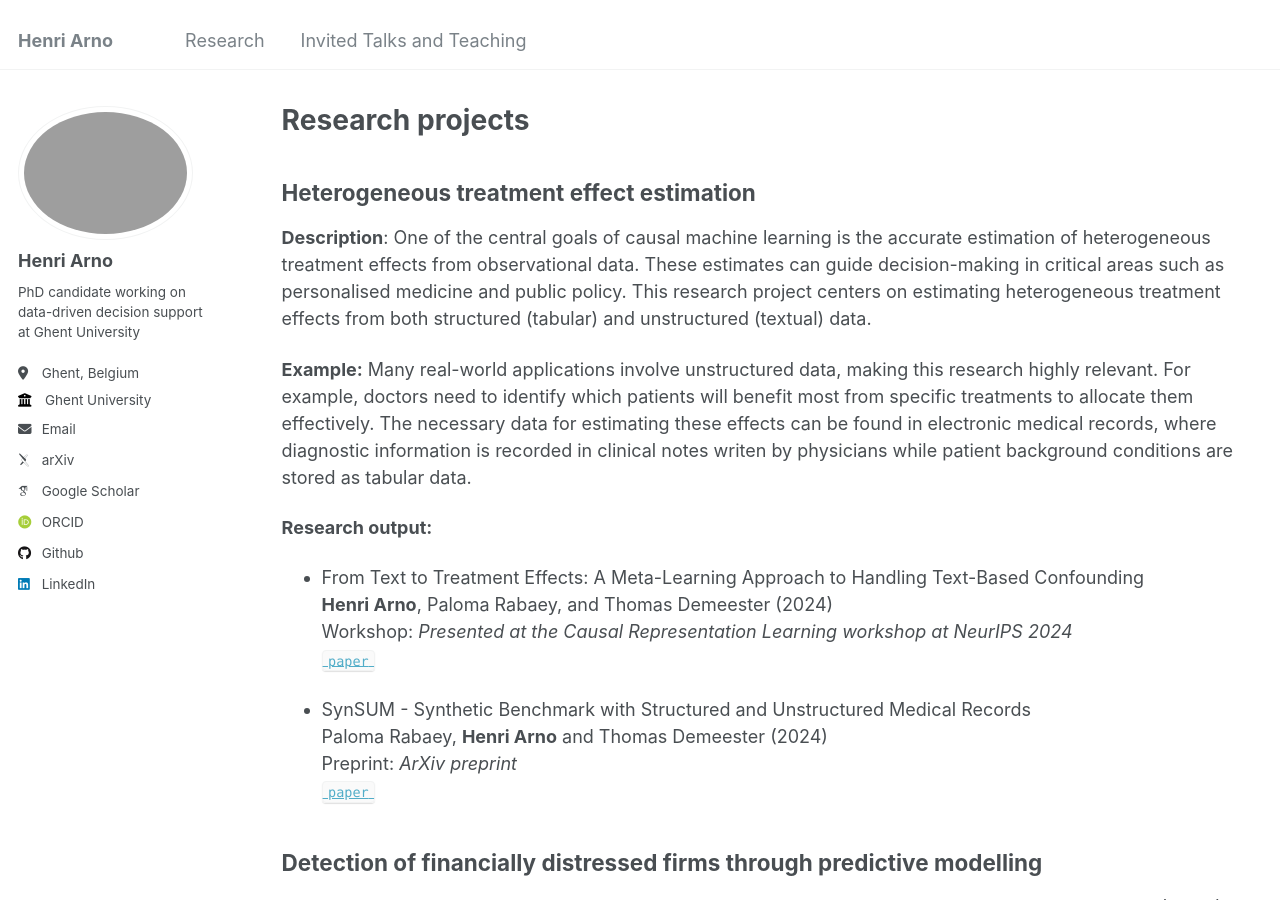
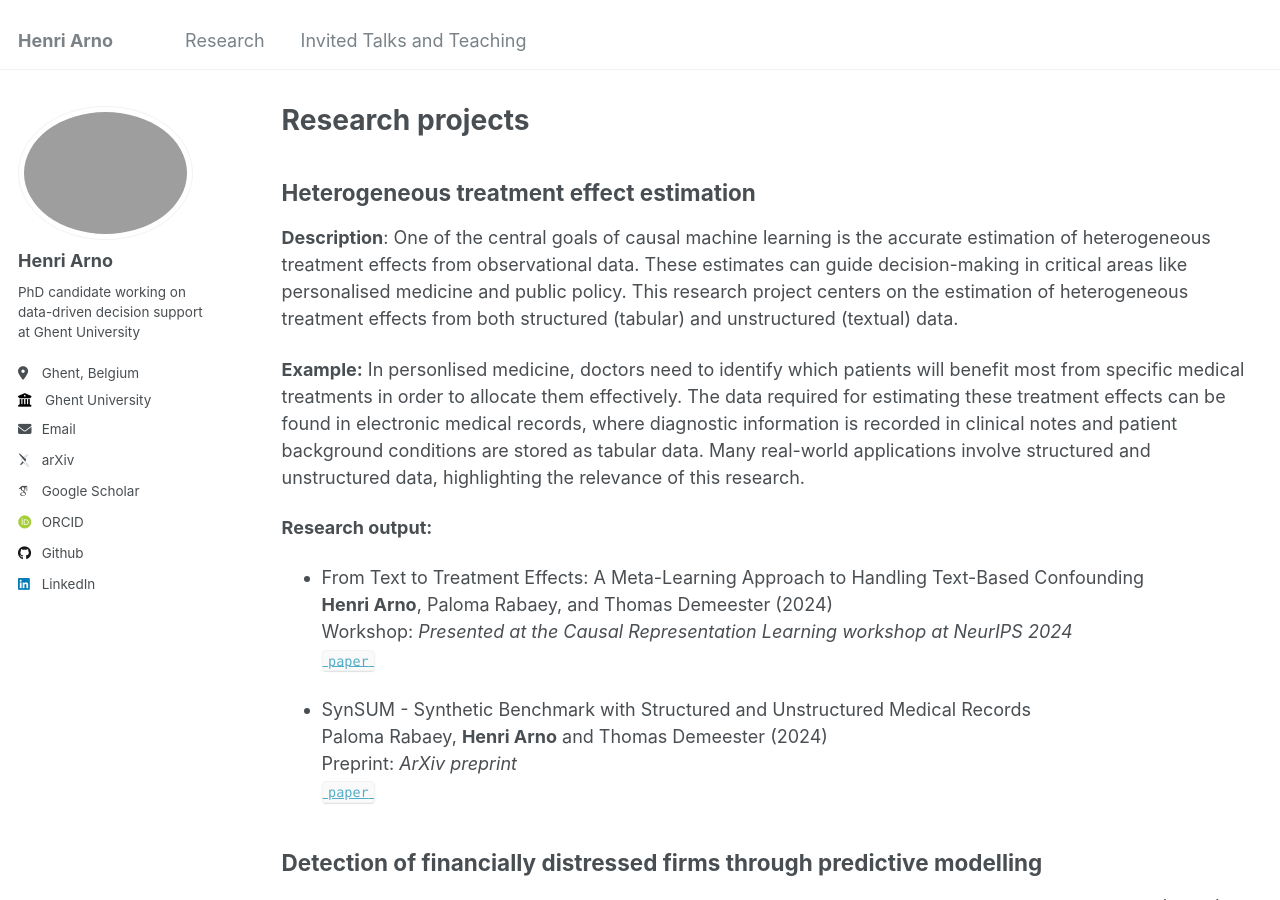
Before and after one commit to HenriArno/HenriArno.github.io, a Jekyll site: the page built from _pages/research.md, in a window 1280 px wide and 900 px high. Built offline with Jekyll 4.4.1, drawn with Linux system fonts in a browser that asks for light colours; some web fonts are replaced.

Commit message:
Update research.md

```diff
--- a/_pages/research.md
+++ b/_pages/research.md
@@ -5,9 +5,9 @@ permalink: /research/
 ---
 
 ## Heterogeneous treatment effect estimation
-**Description**: One of the central goals of causal machine learning is the accurate estimation of heterogeneous treatment effects from observational data. These estimates can guide decision-making in critical areas such as personalised medicine and public policy. This research project centers on estimating heterogeneous treatment effects from both structured (tabular) and unstructured (textual) data.
+**Description**: One of the central goals of causal machine learning is the accurate estimation of heterogeneous treatment effects from observational data. These estimates can guide decision-making in critical areas like personalised medicine and public policy. This research project centers on the estimation of heterogeneous treatment effects from both structured (tabular) and unstructured (textual) data.
 
-**Example:** Many real-world applications involve unstructured data, making this research highly relevant. For example, doctors need to identify which patients will benefit most from specific treatments to allocate them effectively. The necessary data for estimating these effects can be found in electronic medical records, where diagnostic information is recorded in clinical notes writen by physicians while patient background conditions are stored as tabular data.
+**Example:** In personlised medicine, doctors need to identify which patients will benefit most from specific medical treatments in order to allocate them effectively. The data required for estimating these treatment effects can be found in electronic medical records, where diagnostic information is recorded in clinical notes and patient background conditions are stored as tabular data. Many real-world applications involve structured and unstructured data, highlighting the relevance of this research.
 
 **Research output:**
 - From Text to Treatment Effects: A Meta-Learning Approach to Handling Text-Based Confounding
```
